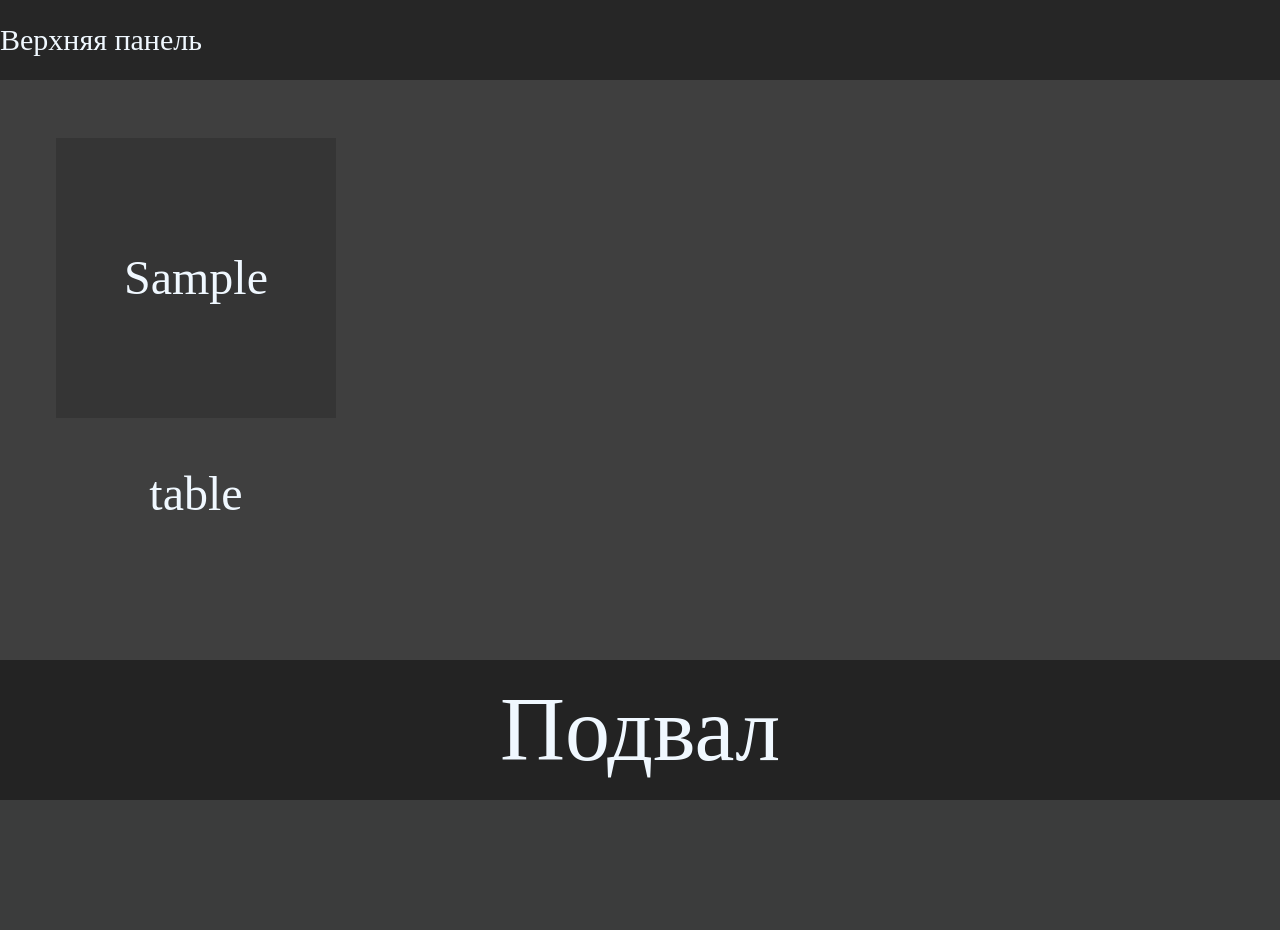
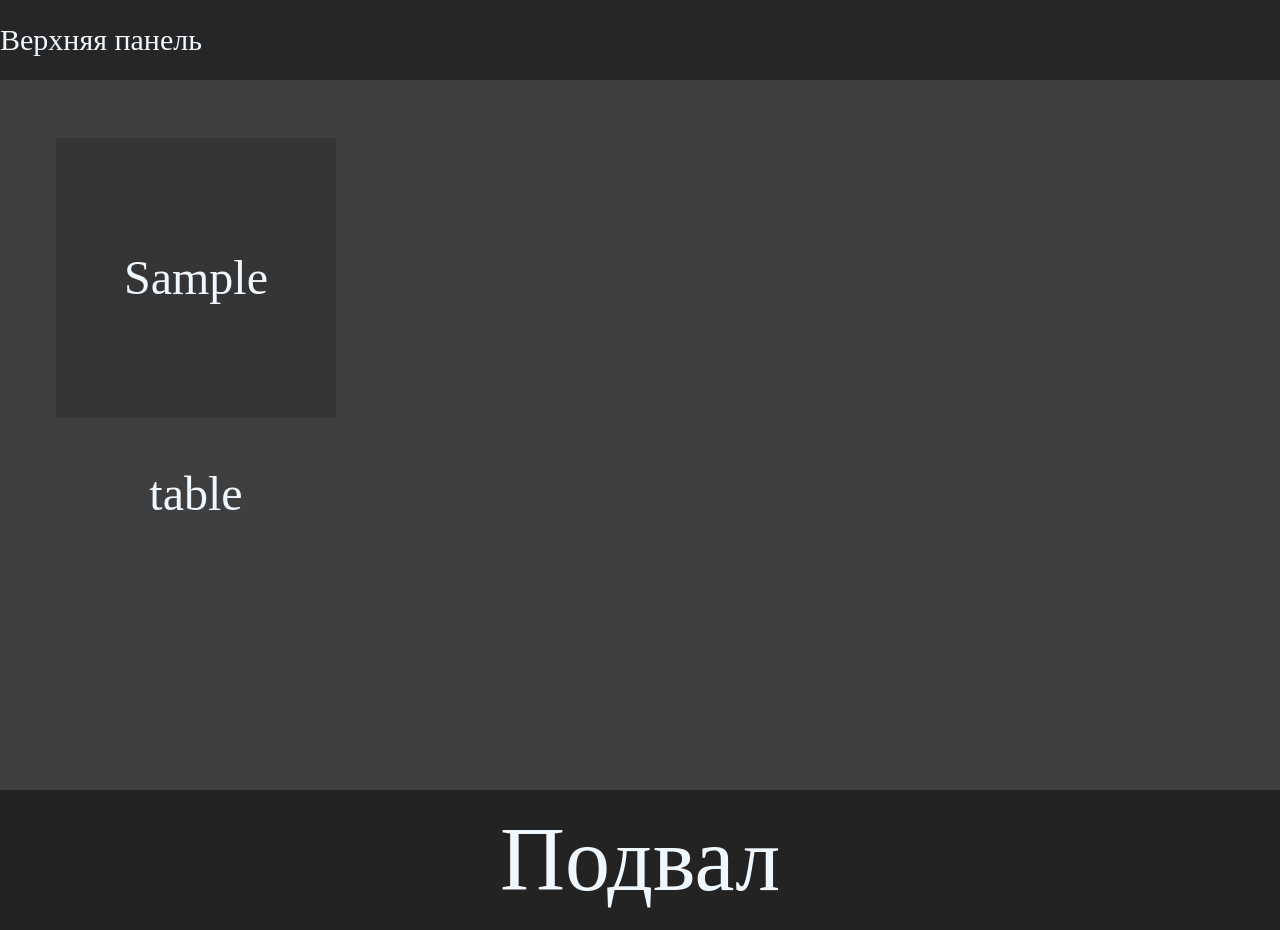
Before and after one commit to arxitim/abstract_anticafe, a Django app: template core/templates/core/index.html in a window 1280 px wide. Before the commit the page ends 800 px from the top, so only its background shows below. Run offline with Django 3.2, Linux system fonts and the light colour scheme; the template is opened without the code that fills it: most values are stand-ins (such as "Sample title", 1, 10 or a date in 2020); some libraries are stand-ins or nearby versions.

Commit message:
css refactor

```diff
--- a/core/static/core/css/index.css
+++ b/core/static/core/css/index.css
@@ -1,30 +1,34 @@
-body {
+html, body {
     margin: 0;
+    height: 100%;
     background-color: #3f3f3f;
 }
 
 .header {
-    background-color: #262626;
-    width: 100%;
+    margin-bottom: 50px;
     height: 80px;
     font-size: 30px;
+    line-height: 80px;
+    background-color: #262626;
     color: aliceblue;
-    line-height: 80px;
-    margin-bottom: 50px;
-    margin-right: -20px;
+}
+
+.content {
+    min-height: 100%;
+    padding-bottom: 140px;
 }
 
 /*По-моему здесь слишком много всего o_0 */
 .block {
+    margin: 8px 0;
     height: 216px;
-    margin: 8px 0;
     padding: 32px;
-    background-color: #353535;
-    color: aliceblue;
     line-height: 216px;
     font-size: 48px;
     text-align: center;
     user-select: none;
+    background-color: #353535;
+    color: aliceblue;
 }
 
 .block:hover {
@@ -32,14 +36,12 @@ body {
 }
 
 .footer {
-    position: absolute;
-    bottom: 0;
-    width: 100%;
+    margin-top: -140px;
+    height: 140px;
     font-size: 90px;
-    background-color: #232323;
-    height: 140px;
     text-align: center;
     line-height: 140px;
+    background-color: #232323;
     color: aliceblue;
 }
 
```
